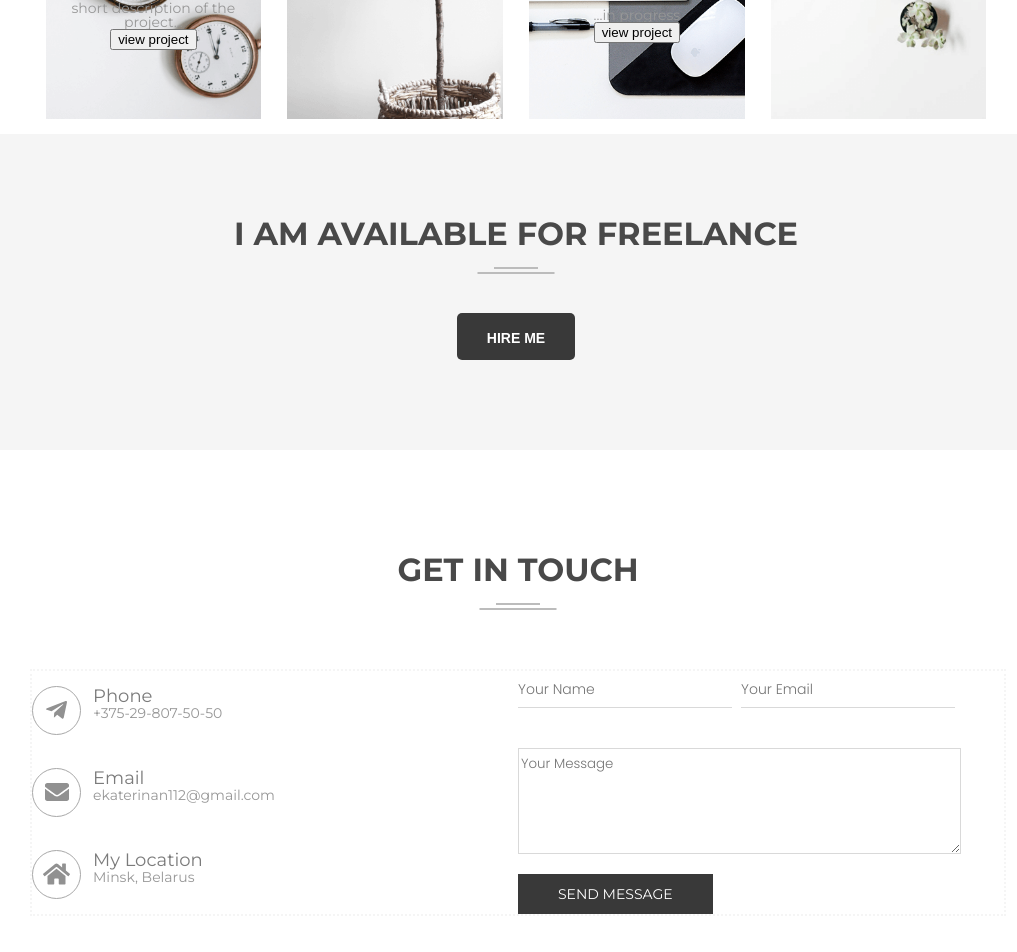
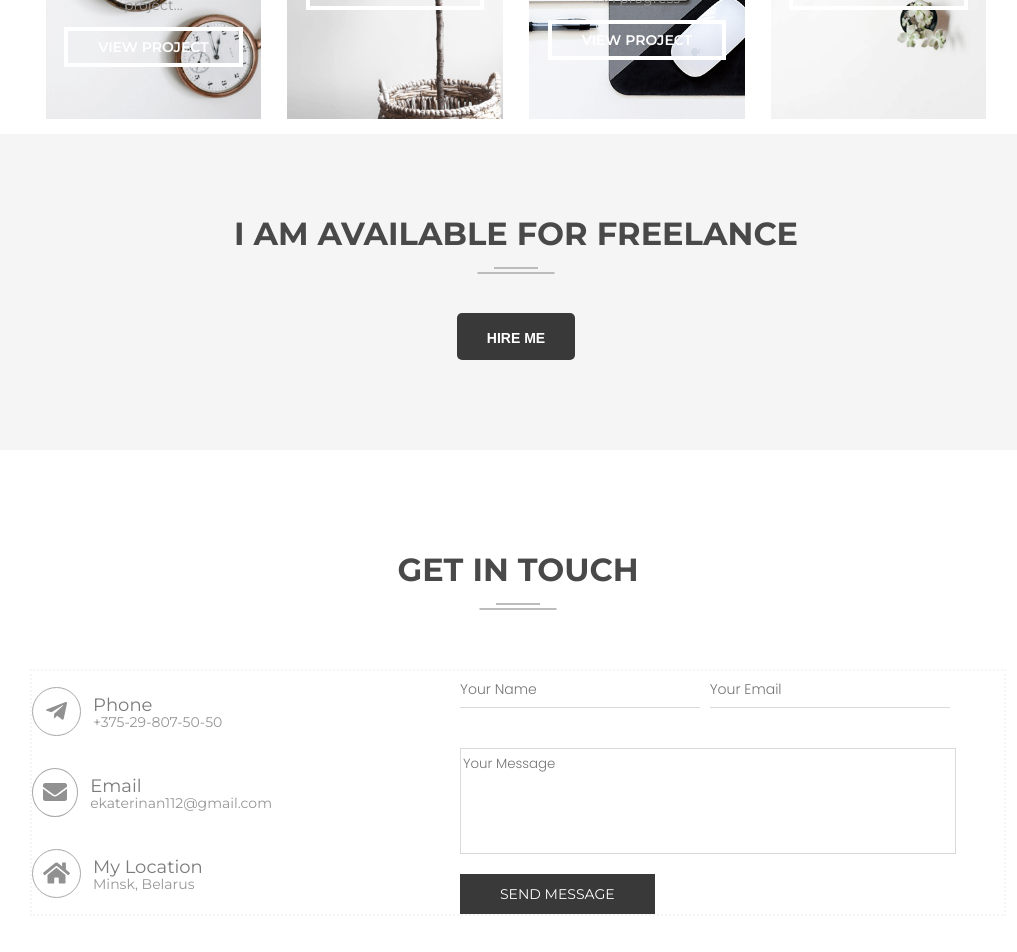
Before and after one commit to Ekaterina112/Portfolio, a React (Create React App) app: page / in a window 1280 px wide. Shown: the part 2813-3765 px from the top of the page, without its empty margins (124-1141 px from the left). Built offline with nearby package versions, Linux system fonts and the light colour scheme; a web font is replaced by a local one.

Commit message:
refactoring project block need to fix contact block(some problems with adaptive)

```diff
--- a/src/contacts/Contacts.module.css
+++ b/src/contacts/Contacts.module.css
@@ -12,8 +12,7 @@
     margin-top: 60px;
     display: flex;
     flex-flow: row wrap;
-    align-content: space-between;
     width: 100%;
     border: 2px dotted whitesmoke;
-    justify-content: space-evenly;
+    justify-content: space-between;
 }
--- a/src/contacts/form/ContactsData/ContactsData.module.css
+++ b/src/contacts/form/ContactsData/ContactsData.module.css
@@ -1,16 +1,6 @@
 .data {
-    width: 50%;
+    min-width: 400px;
     display: flex;
-    justify-content: space-between;
+    justify-content: space-around;
     flex-direction: column;
-    align-items: flex-start;
-    text-align: left;
-
 }
-
-
-@media screen and (max-width: 420px)  {
-    .form{
-        width: 100%;
-    }
-}
--- a/src/contacts/form/ContactsData/DataBlock/DataBlock.module.css
+++ b/src/contacts/form/ContactsData/DataBlock/DataBlock.module.css
@@ -1,7 +1,9 @@
 .dataBlock {
     display: flex;
     flex-direction: row;
-    margin: 15px 0;
+    width: 240px;
+    align-items: center;
+    text-align: left;
 }
 
 .description {
--- a/src/contacts/form/Form/Form.js
+++ b/src/contacts/form/Form/Form.js
@@ -1,6 +1,5 @@
 import React from 'react'
 import styles from './Form.module.css';
-
 
 
 function Form() {
--- a/src/contacts/form/Form/Form.module.css
+++ b/src/contacts/form/Form/Form.module.css
@@ -1,10 +1,11 @@
 .form {
-    width: 50%;
+    min-width: 500px;
     display: flex;
     flex-wrap: wrap;
     flex-direction: column;
     align-items: flex-start;
     text-align: center;
+    justify-content: space-around;
 }
 
 .form input {
@@ -27,11 +28,10 @@
     font-weight: 300;
     line-height: 26px;
     border: 1px solid #d9d9d9;
-    -webkit-box-shadow: none;
-    box-shadow: none;
     margin-bottom: 20px;
     width: 90%;
     height: 100px;
+    resize: none;
 }
 
 .inputBlock {
@@ -41,11 +41,6 @@
     width: 90%;
 }
 
-/*@media screen and (max-width: 420px) {
-    .form {
-        width: 100%;
-    }
-}*/
 .btn {
     font-family: 'Montserrat', sans-serif;
     background-color: #393939;
--- a/src/nav/Nav.js
+++ b/src/nav/Nav.js
@@ -1,6 +1,6 @@
 import React from 'react'
 import s from './Nav.module.css';
-import { FontAwesomeIcon } from '@fortawesome/react-fontawesome'
+import {FontAwesomeIcon} from '@fortawesome/react-fontawesome'
 import {faBars} from '@fortawesome/free-solid-svg-icons'
 
 function Nav() {
@@ -10,8 +10,8 @@ function Nav() {
             <a href> Skills </a>
             <a href> Portfolio</a>
             <a href> Contacts </a>
-            <a href >
-                <FontAwesomeIcon icon={faBars} className={s.icon}/>
+            <a href>
+                <FontAwesomeIcon icon={faBars}/>
             </a>
         </div>
     );
--- a/src/nav/Nav.module.css
+++ b/src/nav/Nav.module.css
@@ -1,15 +1,16 @@
 .nav {
-    background-color:#f5f5f5;
+    background-color: #f5f5f5;
     padding: 10px 120px 10px 0;
     width: 100%;
     display: flex;
     justify-content: flex-end;
     position: fixed;
-    top:0;
+    top: 0;
     z-index: 1
 }
+
 .nav a {
-    margin:0 10px;
+    margin: 0 10px;
     line-height: 40px;
     color: #777777;
     font-size: 14px;
@@ -18,9 +19,7 @@
     text-transform: uppercase;
     letter-spacing: 0.40px;
 }
-.icon {
 
-}
 
 @media only screen and (max-width: 610px) {
     .nav {
--- a/src/projects/project/Project.js
+++ b/src/projects/project/Project.js
@@ -8,7 +8,7 @@ export const Project = ({img, description, link, title}) => {
                 <h3>{title}</h3>
                 <span className={s.description}>{description}</span>
                 <a href={link}>
-                    <button>view project</button>
+                    <button className={s.btn}>view project</button>
                 </a>
             </div>
         </div>
--- a/src/projects/project/Project.module.css
+++ b/src/projects/project/Project.module.css
@@ -27,3 +27,16 @@
     text-transform: uppercase;
     letter-spacing: 0.40px;
 }
+.btn {
+    margin-top: 15px;
+    background-color: transparent;
+    font-family: 'Montserrat', sans-serif;
+    border: 4px solid #ffffff;
+    font-size: 14px;
+    border-radius: 0;
+    color: #ffffff;
+    height: 40px;
+    padding: 0 30px;
+    text-transform: uppercase;
+    font-weight: 600;
+}
```
Lines whose indentation alone changed are shown as unchanged.
